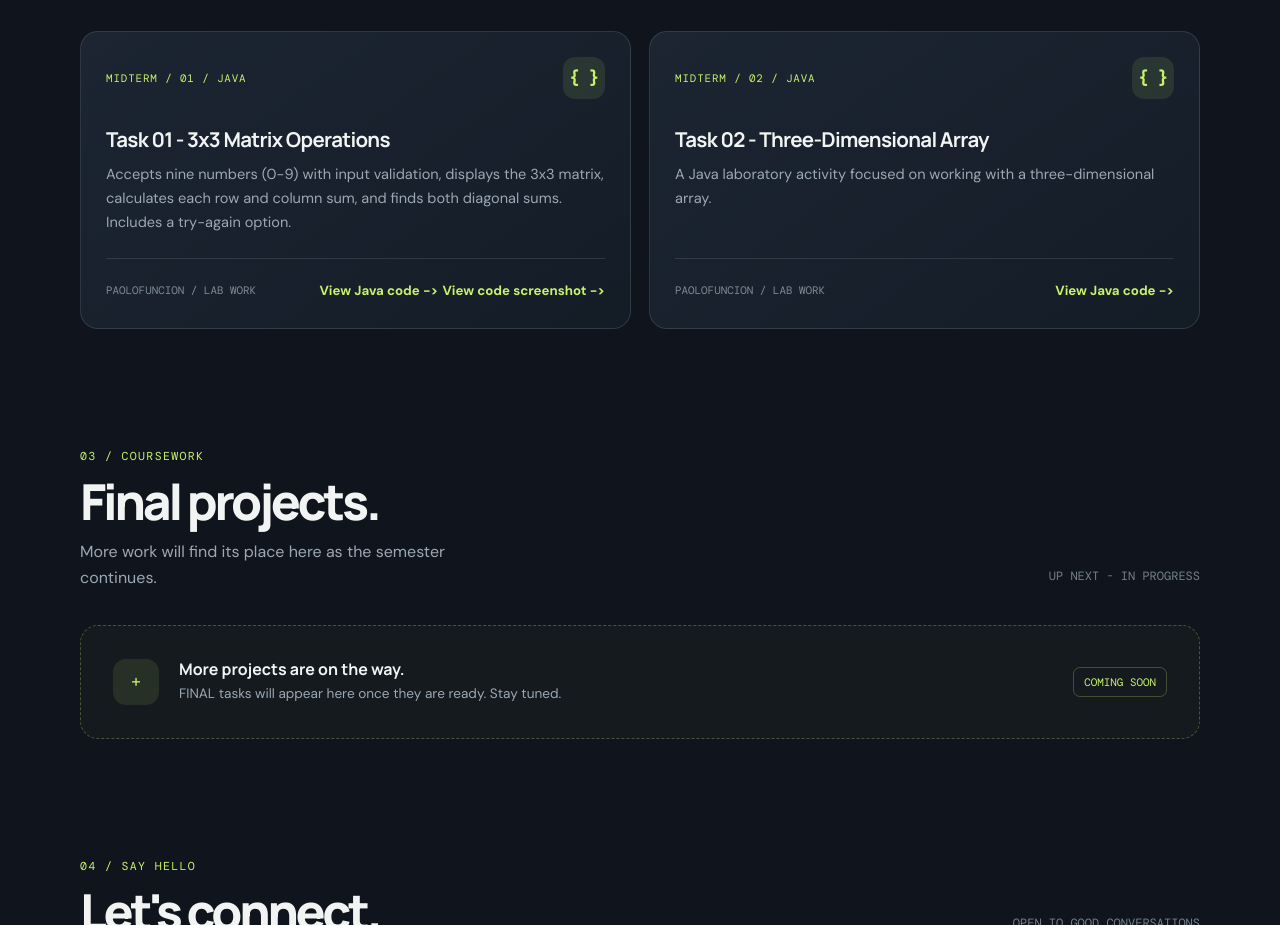
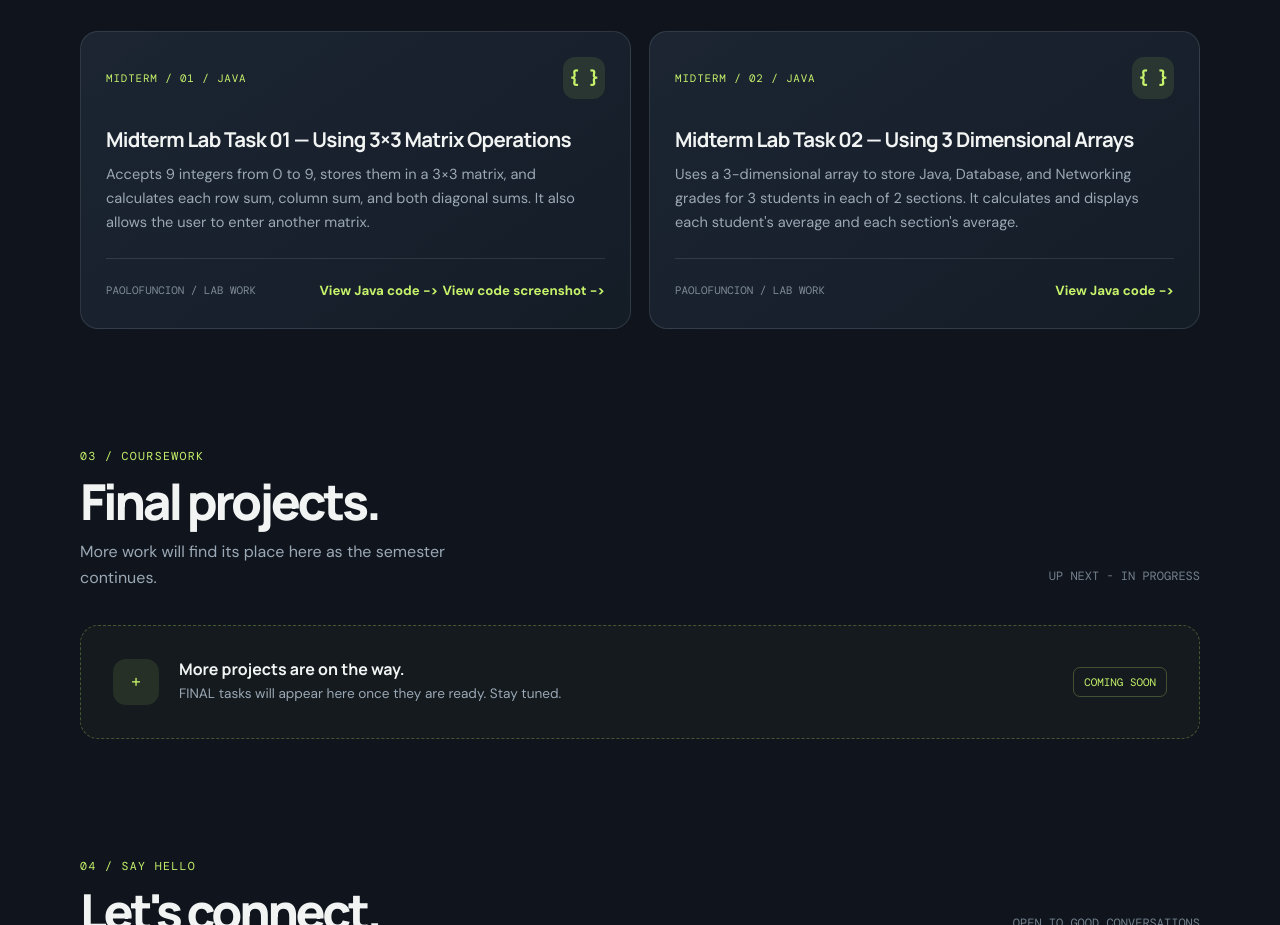
Before and after one commit to paofuncion/PaoloMiguel, a plain HTML site: page index.html in a window 1280 px wide. Shown: the part 1583-2508 px from the top of the page. Drawn offline with nearby package versions, Linux system fonts and the light colour scheme.

Commit message:
Update index.html

```diff
--- a/index.html
+++ b/index.html
@@ -76,8 +76,23 @@
   <script>
     // Add future laboratory tasks by copying a task object into the matching list.
     const midtermTasks=[
-      {title:"Task 01 - 3x3 Matrix Operations",type:"Java",description:"Accepts nine numbers (0-9) with input validation, displays the 3x3 matrix, calculates each row and column sum, and finds both diagonal sums. Includes a try-again option.",links:[{label:"View Java code",url:"midterm/matrix.html"},{label:"View code screenshot",url:"images/task1-code.png"}]},
-      {title:"Task 02 - Three-Dimensional Array",type:"Java",description:"A Java laboratory activity focused on working with a three-dimensional array.",links:[{label:"View Java code",url:"midterm/threedimarray%20task%202.java"}]}
+      {
+        title:"Midterm Lab Task 01 — Using 3×3 Matrix Operations",
+        type:"Java",
+        description:"Accepts 9 integers from 0 to 9, stores them in a 3×3 matrix, and calculates each row sum, column sum, and both diagonal sums. It also allows the user to enter another matrix.",
+        links:[
+          {label:"View Java code",url:"midterm/matrix.java"},
+          {label:"View code screenshot",url:"images/task1-code.png"}
+        ]
+      },
+      {
+        title:"Midterm Lab Task 02 — Using 3 Dimensional Arrays",
+        type:"Java",
+        description:"Uses a 3-dimensional array to store Java, Database, and Networking grades for 3 students in each of 2 sections. It calculates and displays each student's average and each section's average.",
+        links:[
+          {label:"View Java code",url:"midterm/threedimarray%20task%202.java"}
+        ]
+      }
     ];
     const finalTasks=[];
     function renderTasks(tasks,gridId,label){const grid=document.getElementById(gridId);grid.innerHTML="";if(!tasks.length){const empty=document.createElement("div");empty.className="coming";empty.innerHTML='<span class="coming-icon">+</span><div><h3>More projects are on the way.</h3><p>'+label+' tasks will appear here once they are ready. Stay tuned.</p></div><span class="coming-tag">COMING SOON</span>';grid.appendChild(empty);return;}tasks.forEach((task,i)=>{const card=document.createElement("article");card.className="task-card";const links=(task.links||[]).map(l=>'<a class="task-link" href="'+l.url+'" target="_blank" rel="noopener">'+l.label+' -></a>').join(' ');card.innerHTML='<div class="task-top"><span class="task-type">'+label+' / '+String(i+1).padStart(2,"0")+'  /  '+(task.type||"PROJECT")+'</span><span class="task-icon">{ }</span></div><h3></h3><p></p><div class="task-footer"><small>PAOLOFUNCION  /  LAB WORK</small><span>'+links+'</span></div>';card.querySelector("h3").textContent=task.title;card.querySelector("p").textContent=task.description||"";grid.appendChild(card);});}
```
